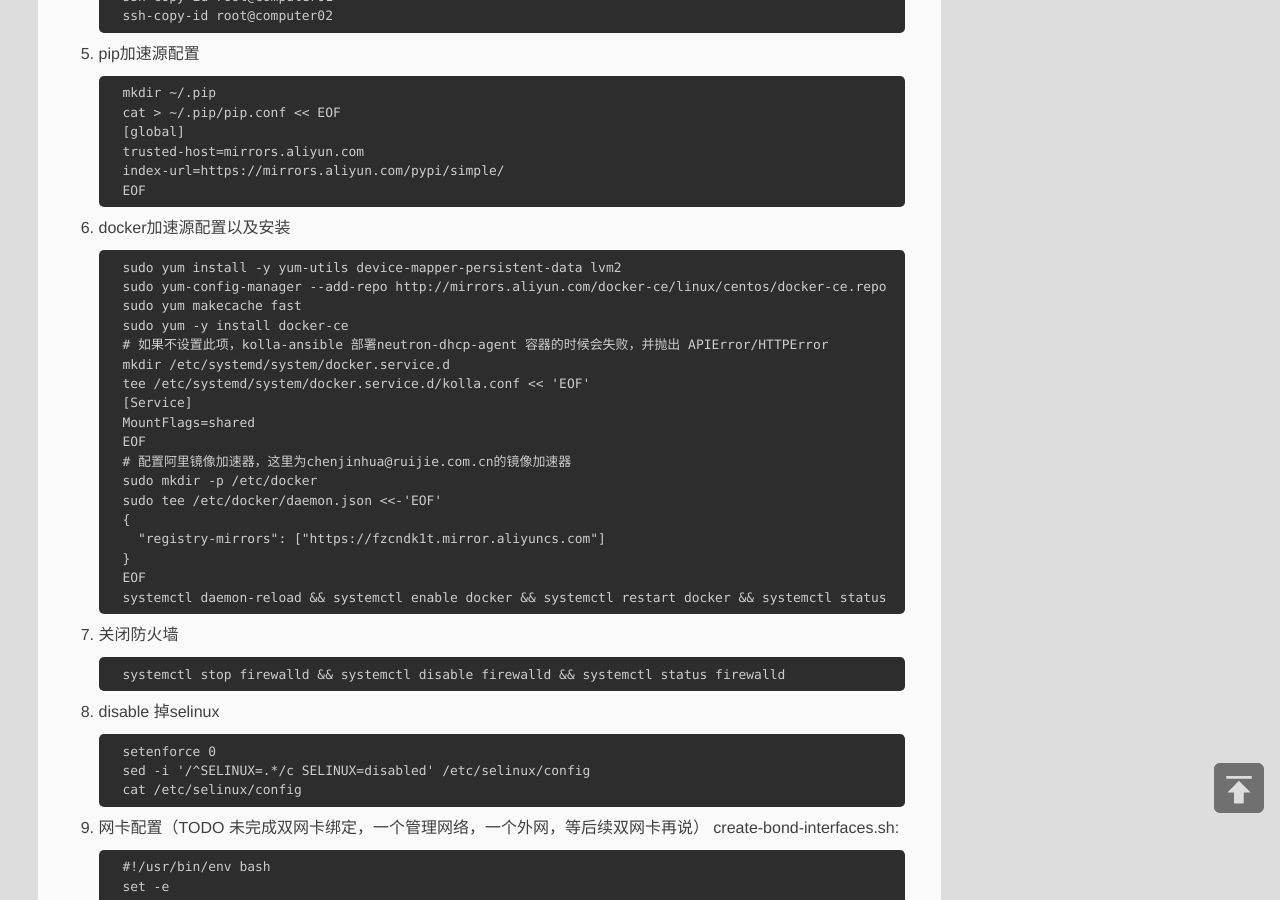
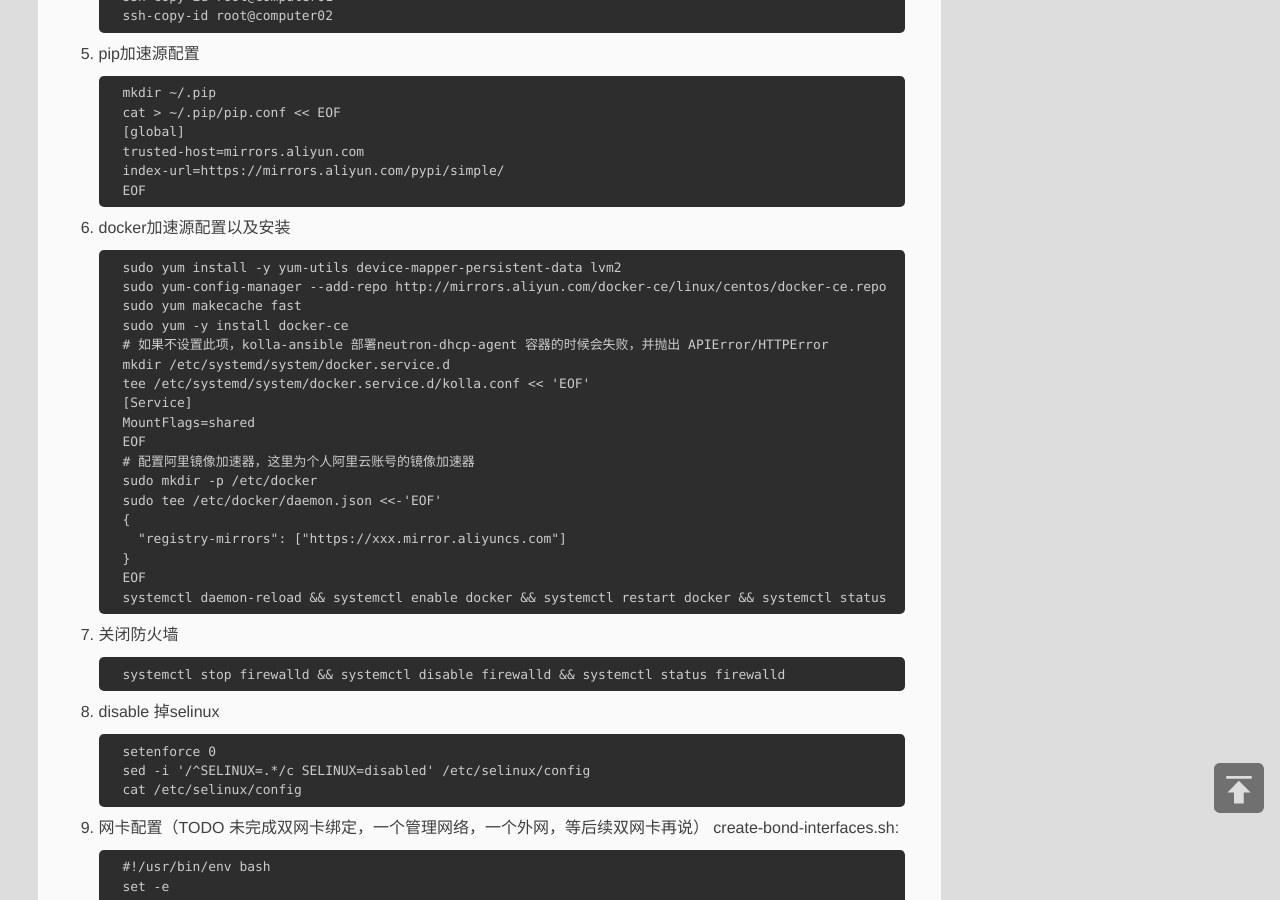
Before and after one commit to linyuliang/linyuliang.github.io, a Jekyll site: the page built from _posts/2019-06-20-kolla-ansible部署.md, in a window 1280 px wide and 900 px high, scrolled down 2604 px. Built offline with Jekyll 4.4.1, drawn with Linux system fonts in a browser that asks for light colours; a script that is not in the unit is left out; comment, search, counter and statistics services are not loaded.

Commit message:
Update 2019-06-20-kolla-ansible部署.md

```diff
--- a/_posts/2019-06-20-kolla-ansible部署.md
+++ b/_posts/2019-06-20-kolla-ansible部署.md
@@ -133,11 +133,11 @@ description: kolla-ansible部署入门教程
     [Service]
     MountFlags=shared
     EOF
-    # 配置阿里镜像加速器，这里为chenjinhua@ruijie.com.cn的镜像加速器
+    # 配置阿里镜像加速器，这里为个人阿里云账号的镜像加速器
     sudo mkdir -p /etc/docker
     sudo tee /etc/docker/daemon.json <<-'EOF'
     {
-      "registry-mirrors": ["https://fzcndk1t.mirror.aliyuncs.com"]
+      "registry-mirrors": ["https://xxx.mirror.aliyuncs.com"]
     }
     EOF
     systemctl daemon-reload && systemctl enable docker && systemctl restart docker && systemctl status docker
```
